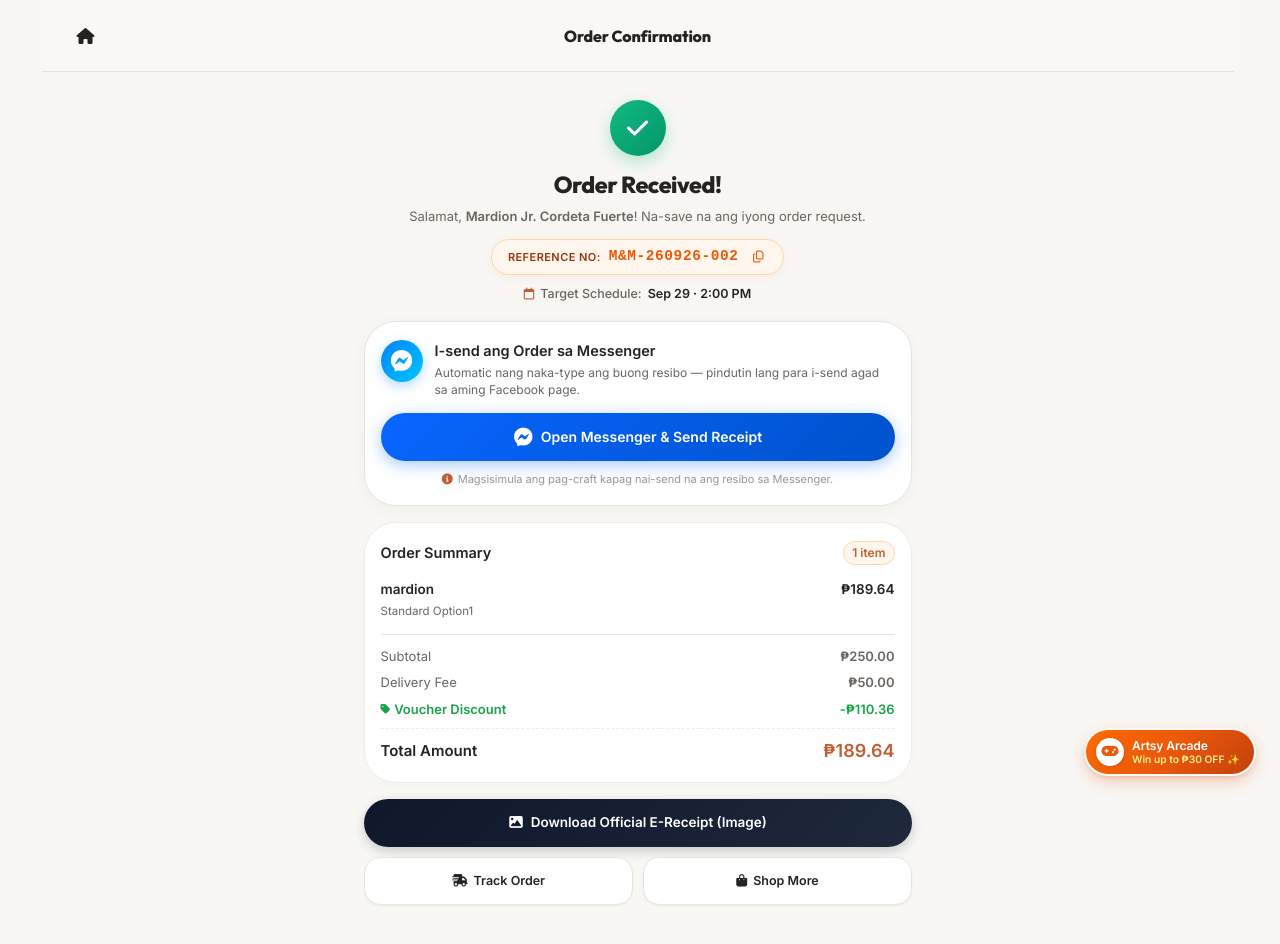
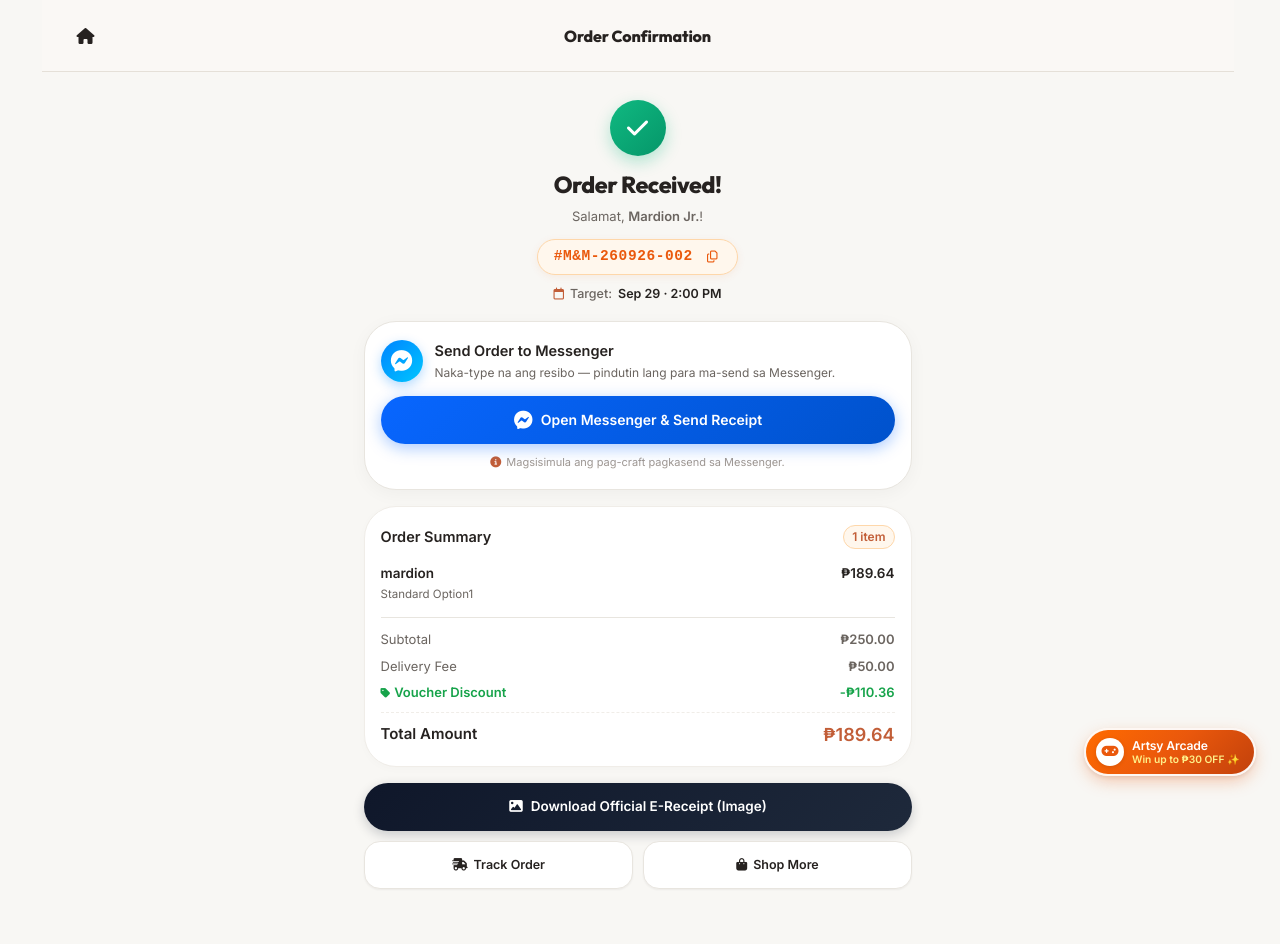
Before and after one commit to mardionfuertejr/ArtsyShop, a Next.js app: page /preview in a window 1280 px wide. Built offline with nearby package versions, Linux system fonts and the light colour scheme.

Commit message:
style: remove unnecessary wordings and streamline receipt text for a clean high-impact design

```diff
--- a/src/app/confirmation/[referenceCode]/ConfirmationClient.js
+++ b/src/app/confirmation/[referenceCode]/ConfirmationClient.js
@@ -452,7 +452,7 @@ export default function ConfirmationClient({ order: serverOrder, referenceCode }
             Order Received!
           </h1>
           <p style={{ fontSize: '13px', color: 'var(--color-text-secondary)', margin: '0 0 14px', lineHeight: 1.4 }}>
-            Salamat, <strong>{order.customer_name}</strong>! Na-save na ang iyong order request.
+            Salamat, <strong>{order.customer_name}</strong>!
           </p>
 
           {/* Clean Reference Pill with 1-Tap Copy */}
@@ -471,11 +471,8 @@ export default function ConfirmationClient({ order: serverOrder, referenceCode }
             boxSizing: 'border-box',
             boxShadow: '0 2px 8px rgba(234, 88, 12, 0.08)',
           }}>
-            <span style={{ color: '#9A3412', fontSize: '11px', fontWeight: '800', textTransform: 'uppercase', letterSpacing: '0.04em' }}>
-              Reference No:
-            </span>
             <span style={{ color: '#EA580C', fontWeight: '900', fontFamily: 'monospace', fontSize: '14.5px', letterSpacing: '0.04em' }}>
-              {order.reference_code}
+              #{order.reference_code}
             </span>
             <button
               type="button"
@@ -521,7 +518,7 @@ export default function ConfirmationClient({ order: serverOrder, referenceCode }
               fontWeight: '500',
             }}>
               <i className="fa-regular fa-calendar" style={{ color: 'var(--color-primary)', fontSize: '12px' }}></i>
-              <span>Target Schedule:</span>
+              <span>Target:</span>
               <span style={{ color: 'var(--color-text)', fontWeight: '800' }}>{formattedSchedule}</span>
             </div>
           )}
@@ -556,10 +553,10 @@ export default function ConfirmationClient({ order: serverOrder, referenceCode }
             </div>
             <div>
               <h2 style={{ fontSize: '14.5px', fontWeight: '800', color: 'var(--color-text)', margin: '0 0 3px' }}>
-                I-send ang Order sa Messenger
+                Send Order to Messenger
               </h2>
               <p style={{ fontSize: '12px', color: 'var(--color-text-secondary)', margin: 0, lineHeight: 1.4 }}>
-                Automatic nang naka-type ang buong resibo — pindutin lang para i-send agad sa aming Facebook page.
+                Naka-type na ang resibo — pindutin lang para ma-send sa Messenger.
               </p>
             </div>
           </div>
@@ -629,7 +626,7 @@ export default function ConfirmationClient({ order: serverOrder, referenceCode }
             gap: '5px',
           }}>
             <i className="fa-solid fa-circle-info" style={{ color: 'var(--color-primary, #EA580C)', fontSize: '11px', flexShrink: 0 }}></i>
-            <span>Magsisimula ang pag-craft kapag nai-send na ang resibo sa Messenger.</span>
+            <span>Magsisimula ang pag-craft pagkasend sa Messenger.</span>
           </p>
         </div>
 
--- a/src/app/preview/page.js
+++ b/src/app/preview/page.js
@@ -5,7 +5,7 @@ import ConfirmationClient from '../confirmation/[referenceCode]/ConfirmationClie
 export default function PreviewPage() {
   const mockOrder = {
     reference_code: 'M&M-260926-002',
-    customer_name: 'Mardion Jr. Cordeta Fuerte',
+    customer_name: 'Mardion Jr.',
     customer_phone: '09171234567',
     order_type: 'delivery',
     delivery_address: 'Barangay Central, Metro Manila',
```
